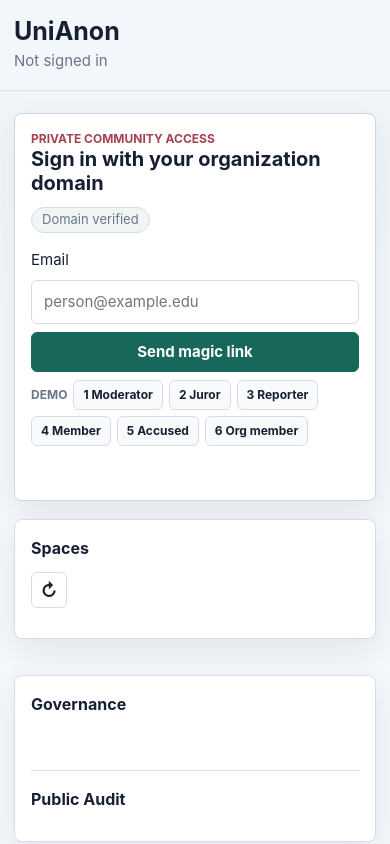
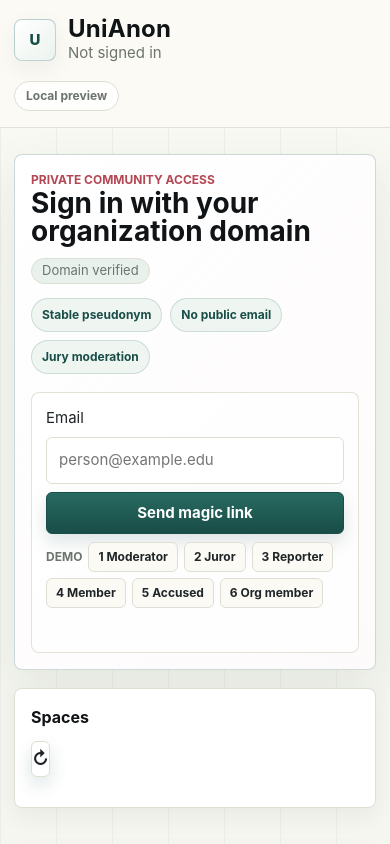
Before and after one commit to hkcmi/UniAnon, a website: page public/index.html in a window 390 px wide. Shown: the top 844 px of the page. Drawn offline with Linux system fonts and the light colour scheme; no server answers.

Commit message:
Polish local web UI

```diff
--- a/public/index.html
+++ b/public/index.html
@@ -9,10 +9,16 @@
   <body>
     <header class="topbar">
       <div class="brand-block">
+        <div class="brand-mark" aria-hidden="true">U</div>
+        <div>
           <h1>UniAnon</h1>
           <p id="sessionLine">Not signed in</p>
         </div>
+      </div>
+      <div class="topbar-actions">
+        <span class="environment-pill">Local preview</span>
         <button id="logoutButton" class="secondary hidden" type="button">Log out</button>
+      </div>
     </header>
 
     <main class="shell">
@@ -23,7 +29,13 @@
             <h2>Sign in with your organization domain</h2>
           </div>
           <span class="badge">Domain verified</span>
+          <div class="trust-strip" aria-label="Privacy model">
+            <span>Stable pseudonym</span>
+            <span>No public email</span>
+            <span>Jury moderation</span>
           </div>
+        </div>
+        <div class="auth-card">
           <form id="requestLinkForm" class="stack">
             <label for="emailInput">Email</label>
             <div class="inline-form">
@@ -41,6 +53,7 @@
           </form>
           <button id="oidcStartButton" class="secondary hidden" type="button">Sign in with OIDC</button>
           <p id="authStatus" class="status"></p>
+        </div>
       </section>
 
       <section class="panel hidden" id="nicknamePanel">
--- a/public/styles.css
+++ b/public/styles.css
@@ -1,18 +1,23 @@
 :root {
   color-scheme: light;
-  --bg: #f4f7fb;
+  --bg: #f5f6f0;
   --surface: #ffffff;
-  --surface-soft: #f8fafc;
-  --line: #d7dde8;
-  --line-strong: #b9c3d3;
-  --text: #172033;
-  --muted: #69758a;
-  --primary: #17685b;
-  --primary-strong: #0f5147;
-  --accent: #a64253;
-  --gold: #a66f18;
-  --focus: #2c6ed5;
-  --shadow: 0 12px 32px rgba(23, 32, 51, 0.08);
+  --surface-soft: #f7f7f1;
+  --surface-warm: #fbfaf4;
+  --line: #dedfd3;
+  --line-strong: #c6c9b9;
+  --text: #1f2528;
+  --muted: #6c746d;
+  --primary: #276a61;
+  --primary-strong: #194d47;
+  --primary-soft: #e8f1eb;
+  --accent: #b44754;
+  --accent-soft: #f8e9ec;
+  --gold: #9b741d;
+  --ink: #101416;
+  --focus: #356fd8;
+  --shadow: 0 18px 50px rgba(31, 37, 40, 0.08);
+  --shadow-soft: 0 8px 24px rgba(31, 37, 40, 0.06);
 }
 
 * {
@@ -22,8 +27,10 @@
 body {
   margin: 0;
   background:
-    linear-gradient(180deg, #eef4f8 0, #f4f7fb 320px),
+    linear-gradient(90deg, rgba(39, 106, 97, 0.06) 0 1px, transparent 1px 100%),
+    linear-gradient(180deg, #fbfaf4 0, #f5f6f0 360px),
     var(--bg);
+  background-size: 56px 56px, auto, auto;
   color: var(--text);
   font-family: Inter, ui-sans-serif, system-ui, -apple-system, BlinkMacSystemFont, "Segoe UI", sans-serif;
   font-size: 15px;
@@ -39,28 +46,34 @@ textarea {
 }
 
 button {
-  min-height: 40px;
-  border: 1px solid var(--primary);
+  min-height: 42px;
+  border: 1px solid var(--primary-strong);
   border-radius: 6px;
-  background: var(--primary);
+  background: linear-gradient(180deg, var(--primary), var(--primary-strong));
   color: #ffffff;
-  padding: 0 14px;
+  padding: 0 16px;
   cursor: pointer;
   white-space: nowrap;
-  font-weight: 650;
+  font-weight: 700;
+  box-shadow: 0 8px 18px rgba(25, 77, 71, 0.15);
+  transition: background 160ms ease, border-color 160ms ease, box-shadow 160ms ease, transform 160ms ease;
 }
 
 button:hover {
-  background: var(--primary-strong);
+  border-color: #103e39;
+  background: linear-gradient(180deg, #2b766c, #103e39);
+  box-shadow: 0 10px 22px rgba(25, 77, 71, 0.2);
+  transform: translateY(-1px);
 }
 
 button.secondary {
   background: #ffffff;
   color: var(--primary);
+  box-shadow: none;
 }
 
 button.secondary:hover {
-  background: #edf7f4;
+  background: var(--primary-soft);
 }
 
 button.icon-button {
@@ -85,9 +98,10 @@ textarea {
   width: 100%;
   border: 1px solid var(--line);
   border-radius: 6px;
-  background: #ffffff;
+  background: rgba(255, 255, 255, 0.86);
   color: var(--text);
-  padding: 10px 12px;
+  padding: 11px 12px;
+  transition: background 160ms ease, border-color 160ms ease, box-shadow 160ms ease;
 }
 
 input:focus,
@@ -100,6 +114,7 @@ button:focus {
 
 textarea {
   resize: vertical;
+  min-height: 126px;
 }
 
 h1,
@@ -110,11 +125,14 @@ p {
 }
 
 h1 {
-  font-size: 25px;
+  color: var(--ink);
+  font-size: 24px;
   line-height: 1.1;
+  letter-spacing: 0.01em;
 }
 
 h2 {
+  color: var(--ink);
   font-size: 16px;
 }
 
@@ -132,31 +150,66 @@ h3 {
   align-items: center;
   justify-content: space-between;
   gap: 16px;
-  padding: 18px 28px;
-  border-bottom: 1px solid rgba(215, 221, 232, 0.86);
-  background: rgba(244, 247, 251, 0.92);
+  padding: 16px 28px;
+  border-bottom: 1px solid rgba(222, 223, 211, 0.86);
+  background: rgba(251, 250, 244, 0.88);
   backdrop-filter: blur(12px);
 }
 
 .brand-block {
+  display: flex;
+  align-items: center;
+  gap: 12px;
+}
+
+.brand-mark {
   display: grid;
-  gap: 4px;
+  width: 42px;
+  height: 42px;
+  place-items: center;
+  border: 1px solid rgba(39, 106, 97, 0.28);
+  border-radius: 8px;
+  background:
+    linear-gradient(135deg, rgba(255, 255, 255, 0.9), rgba(232, 241, 235, 0.86)),
+    var(--surface);
+  color: var(--primary-strong);
+  font-weight: 850;
+  box-shadow: var(--shadow-soft);
 }
 
 .topbar p {
   color: var(--muted);
 }
 
+.topbar-actions {
+  display: flex;
+  align-items: center;
+  gap: 10px;
+}
+
+.environment-pill {
+  display: inline-flex;
+  align-items: center;
+  min-height: 30px;
+  border: 1px solid var(--line);
+  border-radius: 999px;
+  background: rgba(255, 255, 255, 0.72);
+  color: var(--muted);
+  padding: 0 11px;
+  font-size: 12px;
+  font-weight: 700;
+}
+
 .shell {
   width: min(1460px, 100%);
   margin: 0 auto;
-  padding: 22px 28px 44px;
+  padding: 26px 28px 48px;
 }
 
 .workspace {
   display: grid;
-  grid-template-columns: minmax(190px, 240px) minmax(0, 1fr) minmax(280px, 360px);
-  gap: 18px;
+  grid-template-columns: minmax(200px, 250px) minmax(0, 1fr) minmax(300px, 380px);
+  gap: 20px;
   align-items: start;
 }
 
@@ -164,17 +217,22 @@ h3 {
   background: var(--surface);
   border: 1px solid var(--line);
   border-radius: 8px;
-  box-shadow: var(--shadow);
+  box-shadow: var(--shadow-soft);
   padding: 16px;
 }
 
 .auth-panel {
   display: grid;
   grid-template-columns: minmax(240px, 1fr) minmax(360px, 560px);
-  gap: 16px 22px;
+  gap: 18px 24px;
   align-items: end;
   margin-bottom: 18px;
-  border-color: #cbd7e4;
+  border-color: rgba(39, 106, 97, 0.24);
+  background:
+    linear-gradient(135deg, rgba(255, 255, 255, 0.94), rgba(248, 233, 236, 0.22)),
+    var(--surface);
+  box-shadow: var(--shadow);
+  overflow: hidden;
 }
 
 .auth-intro {
@@ -189,8 +247,8 @@ h3 {
 
 .auth-intro h2 {
   max-width: 520px;
-  font-size: 24px;
-  line-height: 1.18;
+  font-size: clamp(25px, 4vw, 42px);
+  line-height: 1.02;
 }
 
 .eyebrow {
@@ -198,6 +256,33 @@ h3 {
   font-size: 12px;
   font-weight: 750;
   text-transform: uppercase;
+}
+
+.trust-strip {
+  display: flex;
+  flex-wrap: wrap;
+  gap: 8px;
+  margin-top: 2px;
+}
+
+.trust-strip span {
+  border: 1px solid rgba(39, 106, 97, 0.18);
+  border-radius: 999px;
+  background: rgba(232, 241, 235, 0.68);
+  color: var(--primary-strong);
+  padding: 7px 10px;
+  font-size: 12px;
+  font-weight: 750;
+}
+
+.auth-card {
+  display: grid;
+  gap: 12px;
+  border: 1px solid rgba(222, 223, 211, 0.88);
+  border-radius: 8px;
+  background: rgba(255, 255, 255, 0.72);
+  padding: 14px;
+  box-shadow: inset 0 1px 0 rgba(255, 255, 255, 0.7);
 }
 
 #nicknamePanel {
@@ -245,16 +330,17 @@ h3 {
 .demo-account-button {
   min-height: 30px;
   border-color: var(--line);
-  background: var(--surface-soft);
+  background: var(--surface-warm);
   color: var(--text);
   padding: 0 9px;
   font-size: 12px;
   font-weight: 650;
+  box-shadow: none;
 }
 
 .demo-account-button:hover {
   border-color: var(--primary);
-  background: #edf7f4;
+  background: var(--primary-soft);
   color: var(--primary-strong);
 }
 
@@ -279,8 +365,7 @@ h3 {
 }
 
 .auth-panel .status {
-  grid-column: 2;
-  margin-top: -8px;
+  margin-top: -4px;
 }
 
 .badge {
@@ -289,7 +374,7 @@ h3 {
   min-height: 26px;
   border-radius: 999px;
   border: 1px solid var(--line);
-  background: #f1f6f5;
+  background: var(--primary-soft);
   color: var(--muted);
   padding: 0 10px;
   font-size: 13px;
@@ -311,16 +396,18 @@ h3 {
 .space-button {
   width: 100%;
   justify-content: flex-start;
-  background: #ffffff;
+  background: transparent;
   border-color: var(--line);
   color: var(--text);
   text-align: left;
   white-space: normal;
+  box-shadow: none;
 }
 
 .space-button.active {
   border-color: var(--primary);
-  background: #edf7f4;
+  background: var(--primary-soft);
+  color: var(--primary-strong);
 }
 
 .content-flow {
@@ -335,19 +422,36 @@ h3 {
   border: 1px solid var(--line);
   border-radius: 8px;
   padding: 16px;
+  box-shadow: 0 1px 0 rgba(255, 255, 255, 0.8);
 }
 
 .post-item {
-  border-left: 4px solid transparent;
+  border-left: 4px solid rgba(39, 106, 97, 0.14);
+  transition: border-color 160ms ease, box-shadow 160ms ease, transform 160ms ease;
 }
 
 .post-item:hover {
   border-left-color: var(--primary);
+  box-shadow: var(--shadow-soft);
+  transform: translateY(-1px);
+}
+
+.post-author::before,
+.comment-head strong::before {
+  content: "";
+  display: inline-block;
+  width: 8px;
+  height: 8px;
+  margin-right: 7px;
+  border-radius: 50%;
+  background: var(--primary);
+  box-shadow: 0 0 0 3px var(--primary-soft);
 }
 
 .post-content {
   white-space: pre-wrap;
-  margin: 8px 0 14px;
+  margin: 10px 0 14px;
+  font-size: 16px;
 }
 
 .comment-list {
@@ -361,8 +465,11 @@ h3 {
 .comment {
   display: grid;
   gap: 2px;
-  padding-left: 10px;
+  border: 1px solid var(--line);
   border-left: 3px solid var(--gold);
+  border-radius: 6px;
+  background: var(--surface-warm);
+  padding: 9px 10px;
 }
 
 .comment-head {
@@ -388,7 +495,7 @@ h3 {
   border: 1px solid var(--line);
   border-radius: 6px;
   padding: 8px;
-  background: var(--surface-soft);
+  background: var(--surface-warm);
 }
 
 .case-meta dt {
@@ -405,7 +512,7 @@ h3 {
 .evidence-box {
   margin: 0 0 12px;
   border-left: 3px solid var(--primary);
-  background: #f1f7f5;
+  background: var(--primary-soft);
   color: var(--text);
   padding: 10px 12px;
   overflow-wrap: anywhere;
@@ -415,7 +522,7 @@ h3 {
   margin: 0 0 12px;
   border: 1px solid var(--line);
   border-radius: 6px;
-  background: var(--surface-soft);
+  background: var(--surface-warm);
 }
 
 .case-detail summary {
@@ -474,7 +581,7 @@ h3 {
   gap: 8px;
   border: 1px solid var(--line);
   border-radius: 6px;
-  background: var(--surface-soft);
+  background: var(--surface-warm);
   padding: 8px;
   font-size: 13px;
 }
@@ -493,7 +600,7 @@ h3 {
 .metric-row {
   border: 1px solid var(--line);
   border-radius: 6px;
-  background: #ffffff;
+  background: var(--surface-warm);
   padding: 8px;
   font-size: 13px;
   overflow-wrap: anywhere;
@@ -503,10 +610,17 @@ h3 {
 .appeal-actions {
   display: flex;
   gap: 8px;
+  align-items: stretch;
+}
+
+.case-actions button,
+.appeal-actions button {
+  flex: 1;
 }
 
 .case-actions select {
   min-width: 130px;
+  background: #ffffff;
 }
 
 .moderation-panel {
@@ -521,6 +635,44 @@ h3 {
 
 .audit-log-list {
   margin-top: 12px;
+}
+
+.audit-item {
+  background: var(--surface-warm);
+}
+
+.audit-operation {
+  color: var(--primary-strong);
+}
+
+.sidebar,
+.governance {
+  position: sticky;
+  top: 88px;
+}
+
+.composer textarea {
+  background: var(--surface-warm);
+}
+
+.composer .panel-head {
+  padding-bottom: 12px;
+  border-bottom: 1px solid var(--line);
+}
+
+.feed > .muted,
+.case-list > .muted,
+.audit-log-list > .muted {
+  border: 1px dashed var(--line-strong);
+  border-radius: 8px;
+  background: rgba(255, 255, 255, 0.58);
+  padding: 14px;
+  text-align: center;
+}
+
+.governance .case-item,
+.governance .audit-item {
+  padding: 14px;
 }
 
 .audit-meta {
@@ -559,9 +711,9 @@ h3 {
     grid-template-columns: 1fr;
   }
 
-  .auth-panel .status {
-    grid-column: auto;
-    margin-top: 0;
+  .sidebar,
+  .governance {
+    position: static;
   }
 }
 
@@ -572,14 +724,33 @@ h3 {
     padding-right: 14px;
   }
 
+  .topbar {
+    align-items: flex-start;
+    flex-direction: column;
+  }
+
+  .topbar-actions {
+    width: 100%;
+    justify-content: space-between;
+  }
+
   .auth-intro h2 {
-    font-size: 20px;
+    font-size: 28px;
   }
 
   .inline-form,
   .case-actions,
   .appeal-actions {
     flex-direction: column;
+  }
+
+  button {
+    width: 100%;
+  }
+
+  button.icon-button,
+  .demo-account-button {
+    width: auto;
   }
 
   .panel-head,
```
Also changed, not shown: DEVELOPMENT_PLAN.md (+5 -2 lines). Lines whose indentation alone changed are shown as unchanged.
